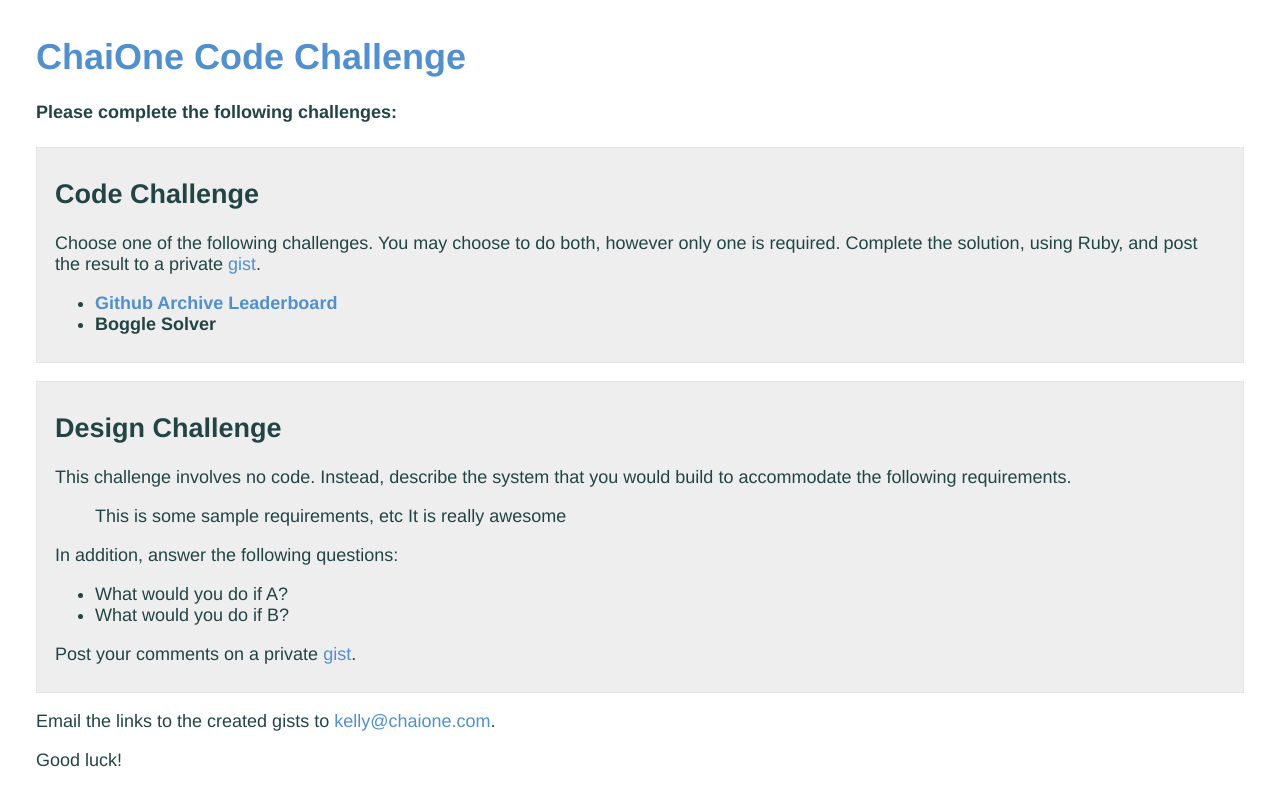
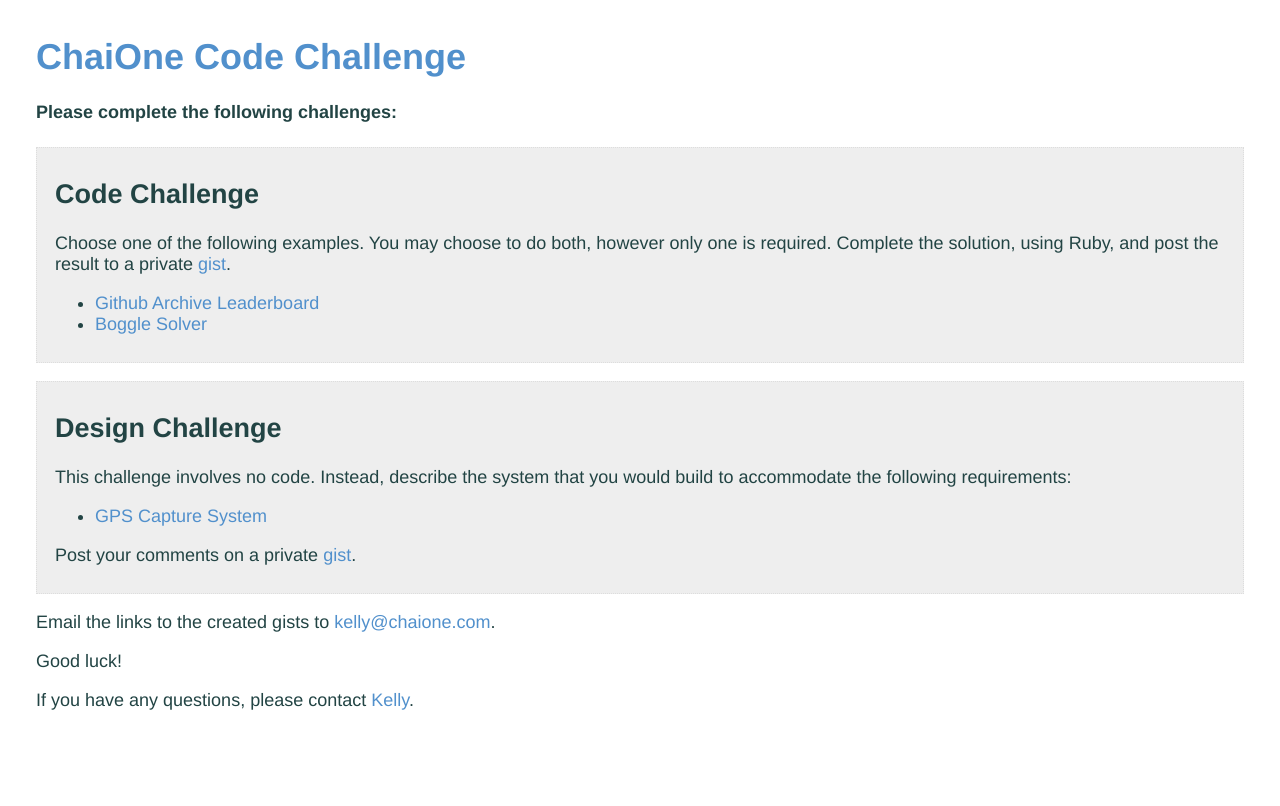
Before and after one commit to chaione/c1codechallenge, a Jekyll site: the page built from senior-rails.markdown, in a window 1280 px wide. Shown: the top 806 px of the page. Built offline with Jekyll 4.4.1, drawn with Linux system fonts in a browser that asks for light colours.

```diff
--- a/_includes/footer.html
+++ b/_includes/footer.html
@@ -1,3 +1,3 @@
 <section class="footer">
-Good luck!
+  If you have any questions, please contact <a href="mailto:kelly@chaione.com">Kelly</a>.
 </section>
--- a/_layouts/default.html
+++ b/_layouts/default.html
@@ -7,11 +7,13 @@
     <link rel="stylesheet" href="/css/site.css" type="text/css" media="screen" charset="utf-8">
   </head>
   <body>
-    <h1><a href="{{ base.url }}/">ChaiOne Code Challenge</a></h1>
-    {{ content }}
+    <header>
+      <h1 id="header"><a href="{{ base.url }}/">ChaiOne Code Challenge</a></h1>
+    </header>
+    <section id="content">
+      {{ content }}
+    </section>
 
-    <div class="footer">
-      {% include footer.html %}
-    </div>
+    {% include footer.html %}
   </body>
 </html>
--- a/index.html
+++ /dev/null
@@ -1,4 +0,0 @@
----
-layout: default
-title: ChaiOne Code Challenge
----
--- a/senior-rails.markdown
+++ b/senior-rails.markdown
@@ -8,12 +8,12 @@ title: Senior Rails Developer Code Challenge
 <div class="challenge" markdown="1">
 ## Code Challenge
 
-Choose one of the following challenges.  You may choose to do both, however only
+Choose one of the following examples.  You may choose to do both, however only
 one is required.  Complete the solution, using Ruby, and
 post the result to a private [gist](http://gist.github.com).
 
-- **[Github Archive Leaderboard](/challenges/github-archive-leaderboard.html)**
-- **Boggle Solver**
+- [Github Archive Leaderboard](/challenges/github-archive-leaderboard.html)
+- [Boggle Solver](/challenges/boggle.html)
 </div>
 
 
@@ -21,17 +21,13 @@ post the result to a private [gist](http://gist.github.com).
 ## Design Challenge
 
 This challenge involves no code.  Instead, describe the system that you would build
-to accommodate the following requirements.
+to accommodate the following requirements:
 
-> This is some sample requirements, etc
-> It is really awesome
-
-In addition, answer the following questions:
-
-- What would you do if A?
-- What would you do if B?
+- [GPS Capture System](/challenges/gps-capture.html)
 
 Post your comments on a private [gist](http:/gist.github.com).
 </div>
 
 Email the links to the created gists to [kelly@chaione.com](mailto://kelly@chaione.com).
+
+Good luck!
```
Also changed, not shown: boggle.markdown (added, +44 -0 lines), challenges/boggle.markdown (added, +44 -0 lines), challenges/gps-capture.markdown (added, +45 -0 lines), index.markdown (added, +14 -0 lines), 7 other files.
